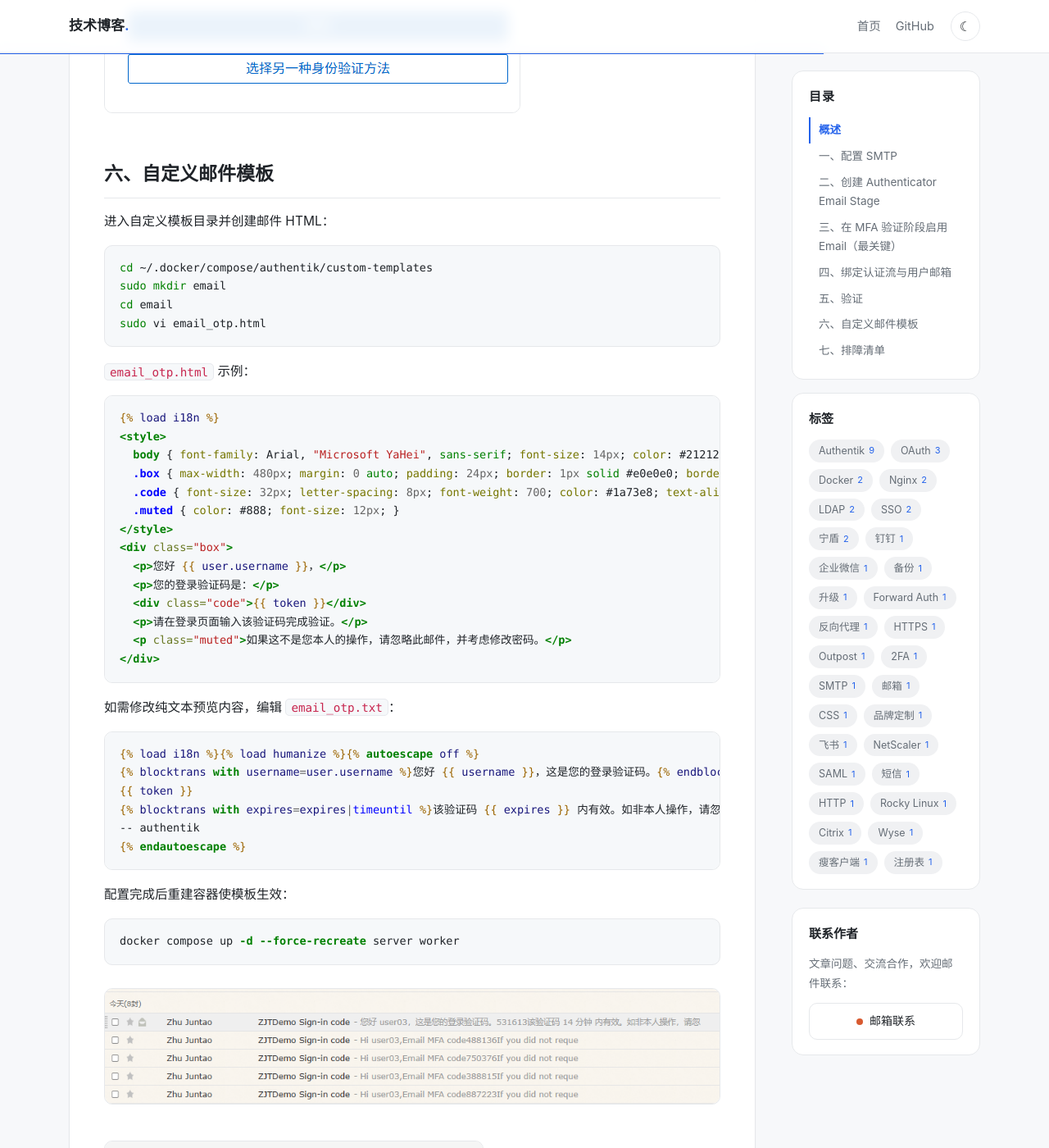
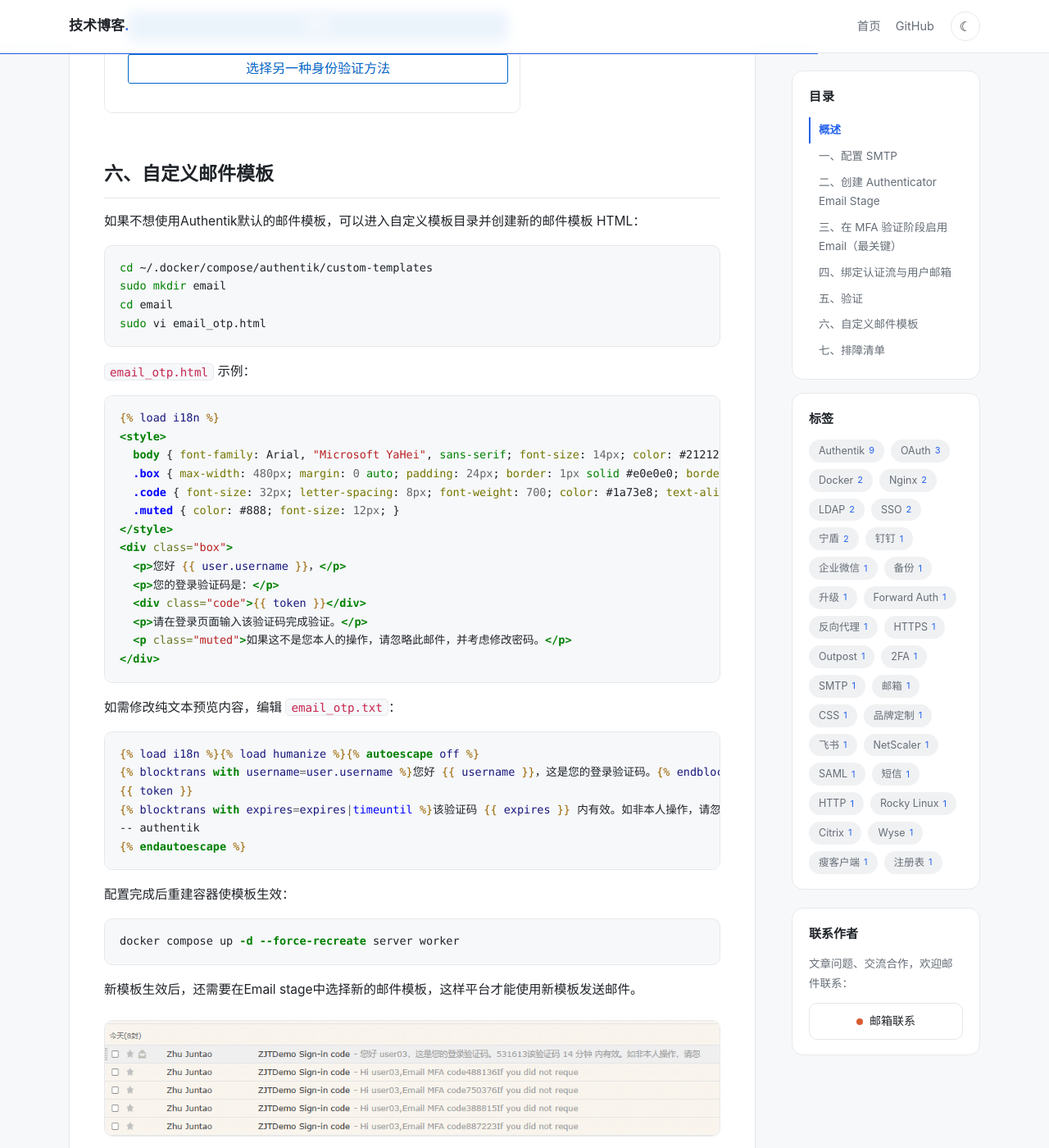
Before and after one commit to cofferwu/blog, a Jekyll site: the page built from authentik-email-2fa.md, in a window 1280 px wide and 1400 px high, scrolled down 4582 px. Shown: the whole window at 82% size. Built offline with Jekyll 4.4.1, drawn with Linux system fonts in a browser that asks for light colours; some of the changed text lies outside the part shown.

Commit message:
Update authentik-email-2fa.md

````diff
--- a/authentik-email-2fa.md
+++ b/authentik-email-2fa.md
@@ -114,7 +114,7 @@ ak test_email jt.zhu@[邮箱后缀已隐藏]
 
 ## 六、自定义邮件模板
 
-进入自定义模板目录并创建邮件 HTML：
+如果不想使用Authentik默认的邮件模板，可以进入自定义模板目录并创建新的邮件模板 HTML：
 
 ```bash
 cd ~/.docker/compose/authentik/custom-templates
@@ -162,6 +162,7 @@ sudo vi email_otp.html
 ```bash
 docker compose up -d --force-recreate server worker
 ```
+新模板生效后，还需要在Email stage中选择新的邮件模板，这样平台才能使用新模板发送邮件。
 
 ![](images/Authentik-邮箱双因素认证-005.png)
 
````
Also changed, not shown: other parts of authentik-email-2fa.md (+1 -1 lines).
